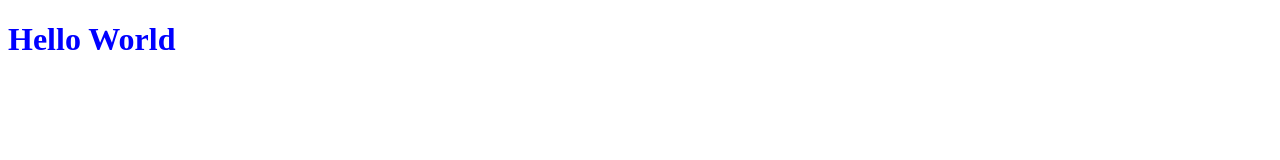
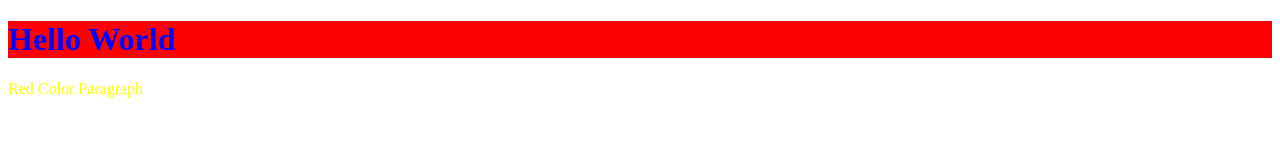
Before and after one commit to saaddotes/Lab-Code, a plain HTML site: page index.html in a window 1280 px wide. Drawn offline with Linux system fonts and the light colour scheme.

Commit message:
Add bg and color properties

```diff
--- a/index.html
+++ b/index.html
@@ -8,5 +8,6 @@
 </head>
 <body>
     <h1>Hello World</h1>
+    <p>Red Color Paragraph</p>
 </body>
 </html>
--- a/style.css
+++ b/style.css
@@ -1,3 +1,8 @@
 h1 {
     color: blue;
+    background-color: red;
 }
+
+p {
+    color: yellow;
+}
```
